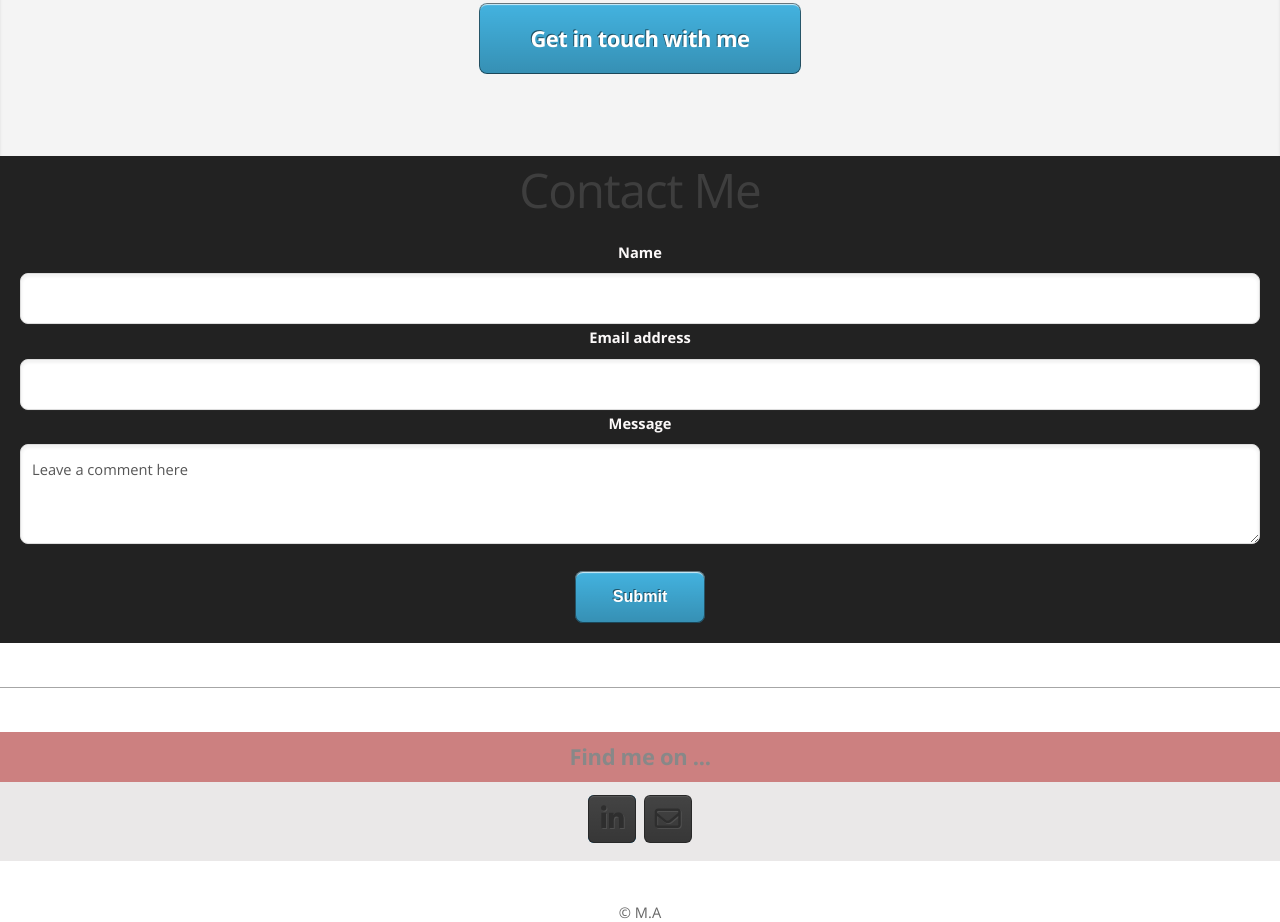
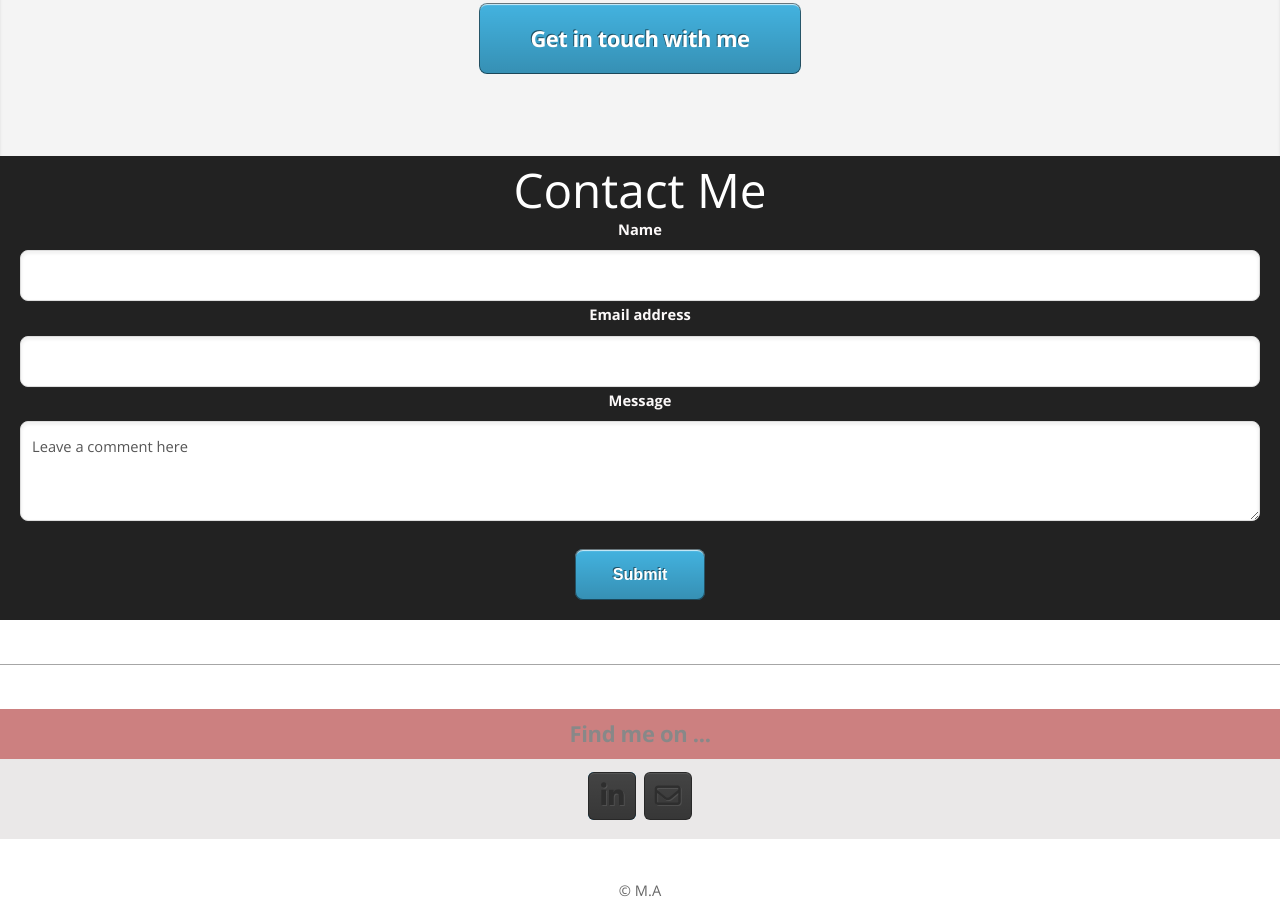
Before and after one commit to MariamAlamry/MariamPortfolio, a plain HTML site: page index.html in a window 1280 px wide. Shown: the part 2379-3301 px from the top of the page. After the commit the page ends 3279 px from the top, so only its background shows below. Drawn offline with nearby package versions, Linux system fonts and the light colour scheme.

Commit message:
Update index.html

```diff
--- a/index.html
+++ b/index.html
@@ -150,7 +150,7 @@ Organized, detail-oriented, and always excited to learn and contribute to innova
 
 		<!-- Contact -->
 		 <section id="contact">
-<h1>Contact Me</h1>
+<h7>Contact Me</h7>
 
 
     </div>
@@ -219,4 +219,5 @@ Organized, detail-oriented, and always excited to learn and contribute to innova
 			</article>
 
 	</body>
+
 </html>
```
